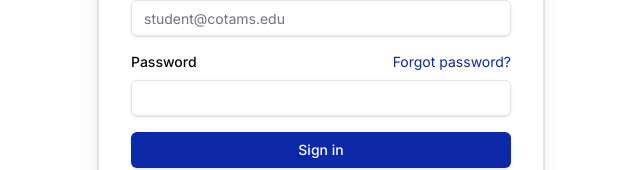
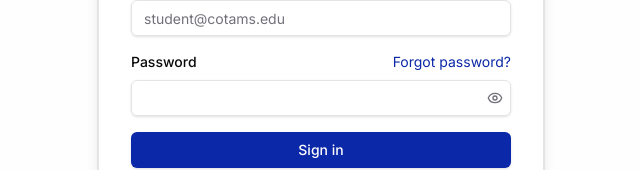
Before and after one commit to Mwangobora/cotams_client, a React (Vite) app: page /login in a window 1280 px wide. Shown: the part 428-598 px from the top of the page, without its empty margins (319-959 px from the left). Built offline with nearby package versions, Linux system fonts and the light colour scheme; no server answers.

Commit message:
show password fix

```diff
--- a/src/features/auth/components/LoginForm.tsx
+++ b/src/features/auth/components/LoginForm.tsx
@@ -10,11 +10,12 @@ import { Label } from '@/components/ui/label';
 import { Alert, AlertDescription } from '@/components/ui/alert';
 import { useLoginMutation } from '../mutations';
 import { validateLoginForm } from '../validators';
-import { AlertCircle, Loader2 } from 'lucide-react';
+import { AlertCircle, Eye, EyeOff, Loader2 } from 'lucide-react';
 
 export function LoginForm() {
   const [email, setEmail] = useState('');
   const [password, setPassword] = useState('');
+  const [showPassword, setShowPassword] = useState(false);
   const [errors, setErrors] = useState<Record<string, string>>({});
 
   const loginMutation = useLoginMutation();
@@ -64,13 +65,25 @@ export function LoginForm() {
             Forgot password?
           </Link>
         </div>
+        <div className="relative">
           <Input
             id="password"
-          type="password"
+            type={showPassword ? 'text' : 'password'}
             value={password}
             onChange={(e) => setPassword(e.target.value)}
             disabled={loginMutation.isPending}
+            className="pr-10"
           />
+          <button
+            type="button"
+            onClick={() => setShowPassword((prev) => !prev)}
+            className="absolute right-2 top-1/2 -translate-y-1/2 text-muted-foreground hover:text-foreground"
+            aria-label={showPassword ? 'Hide password' : 'Show password'}
+            disabled={loginMutation.isPending}
+          >
+            {showPassword ? <EyeOff className="h-4 w-4" /> : <Eye className="h-4 w-4" />}
+          </button>
+        </div>
         {errors.password && (
           <p className="text-sm text-destructive">{errors.password}</p>
         )}
```
Lines whose indentation alone changed are shown as unchanged.
